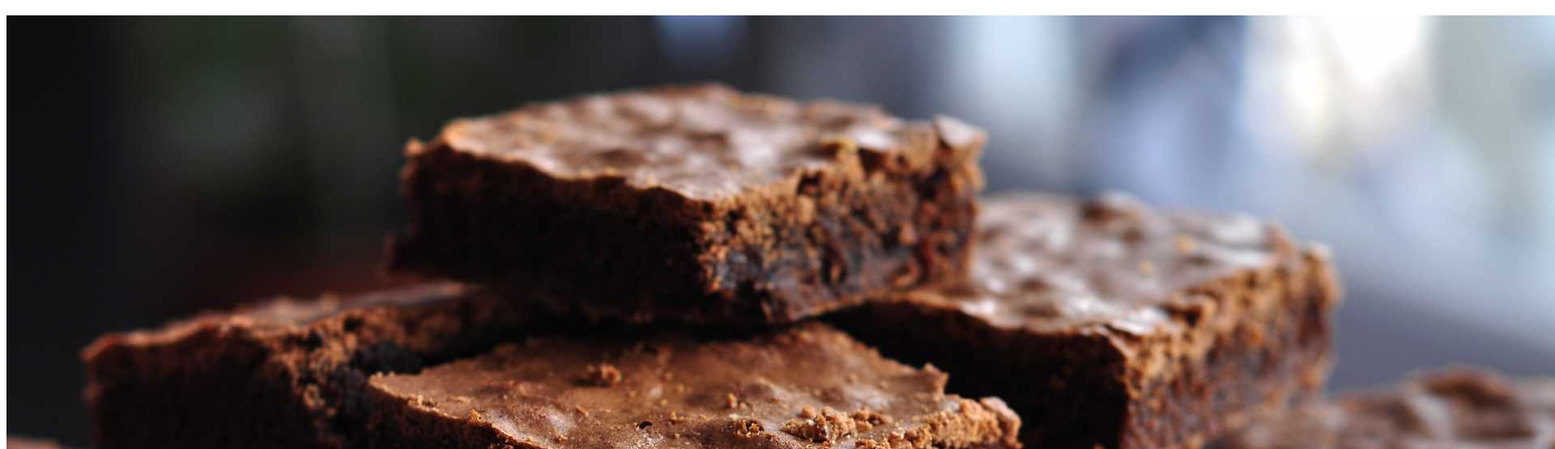
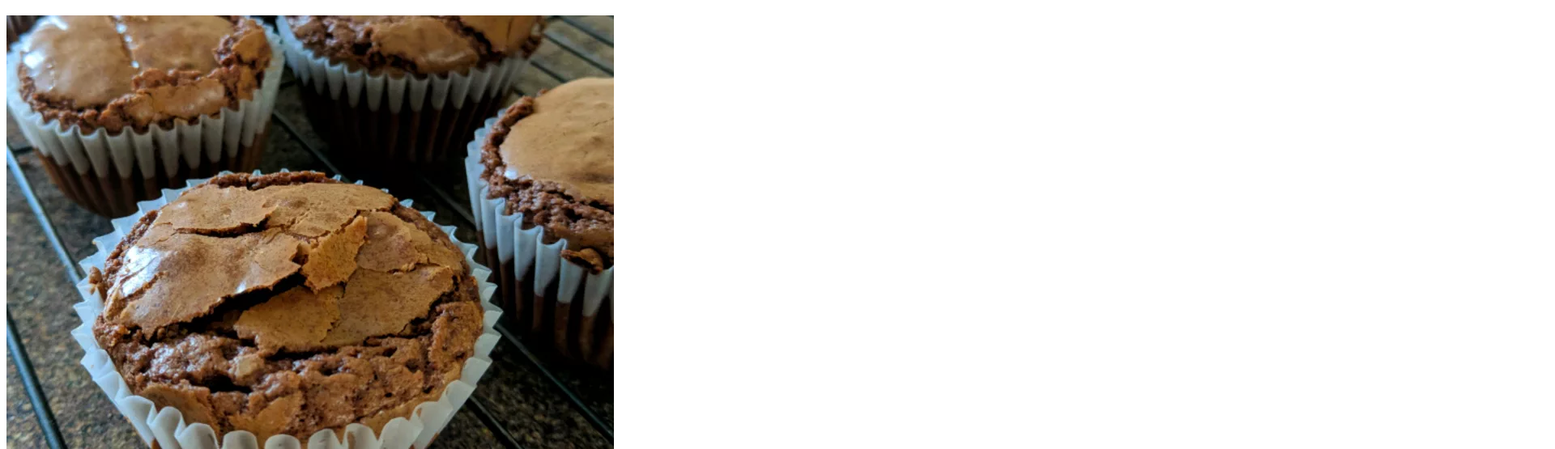
Before and after one commit to IsabelaValls14/odin-recipes, a plain HTML site: page recipes/brownies.html in a window 1280 px wide. Shown: the part 61-616 px from the top of the page at 81% size, 1920 px wide, since content can reach past the window. Drawn offline with Linux system fonts and the light colour scheme.

Commit message:
Changed Images in recipes

```diff
--- a/recipes/brownies.html
+++ b/recipes/brownies.html
@@ -6,7 +6,7 @@
     </head>
     <body>
     <h1> Brownies </h1>
-    <img src="../images/brownies.jpg" alt="Brownies">
+    <img src="../images/cupcakeBrownie.webp" alt="Brownies">
     <h2> Ingredientes: </h2>
     <ul>
         <li>5 Cucharadas de Cacao</li>
```
Also changed, not shown: recipes/acai_smoothie.html (+1 -1 lines), images/acaiBowl.jpg (deleted), images/brownies.jpg (deleted), images/cupcakeBrownie.webp (added), images/smoothie.webp (added).
